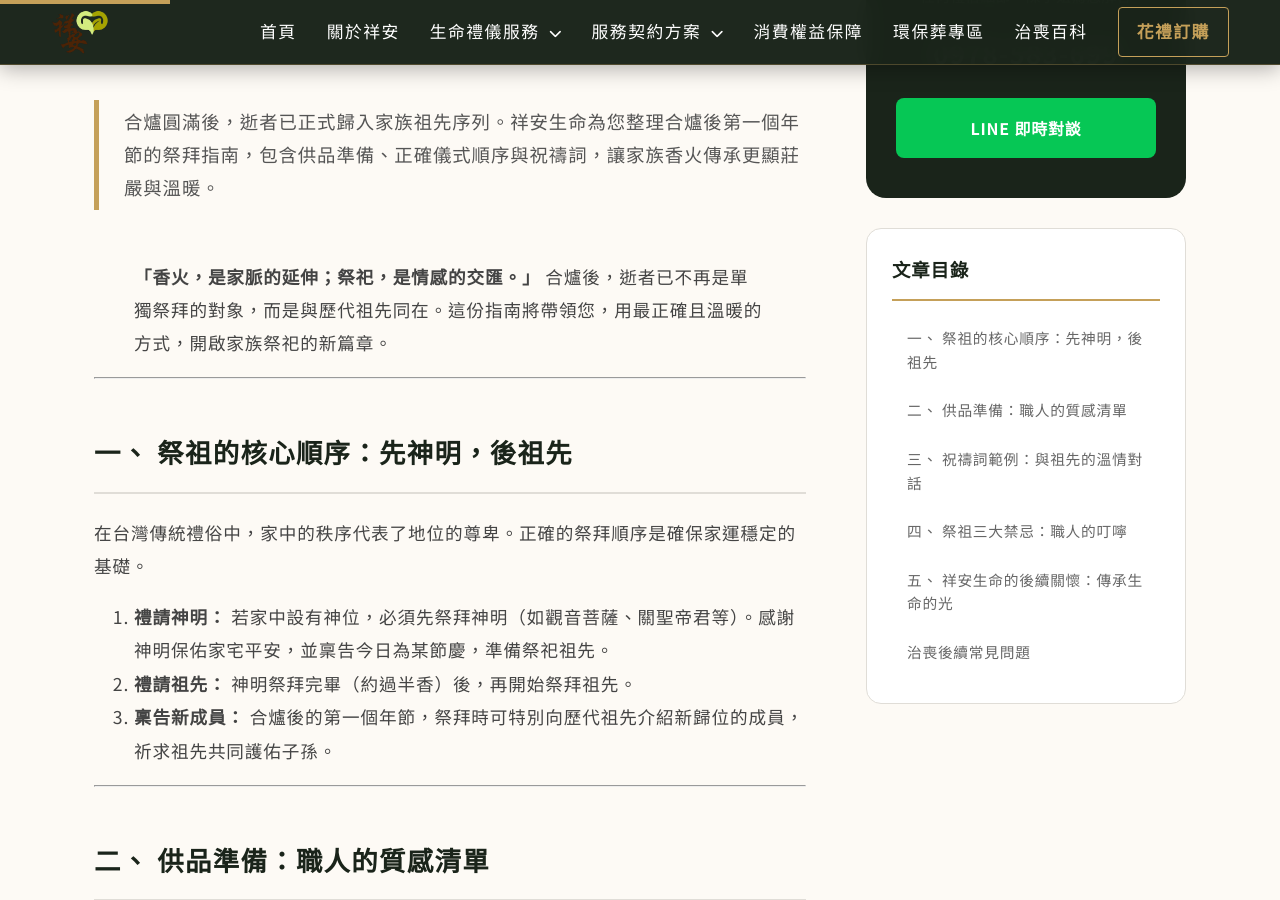
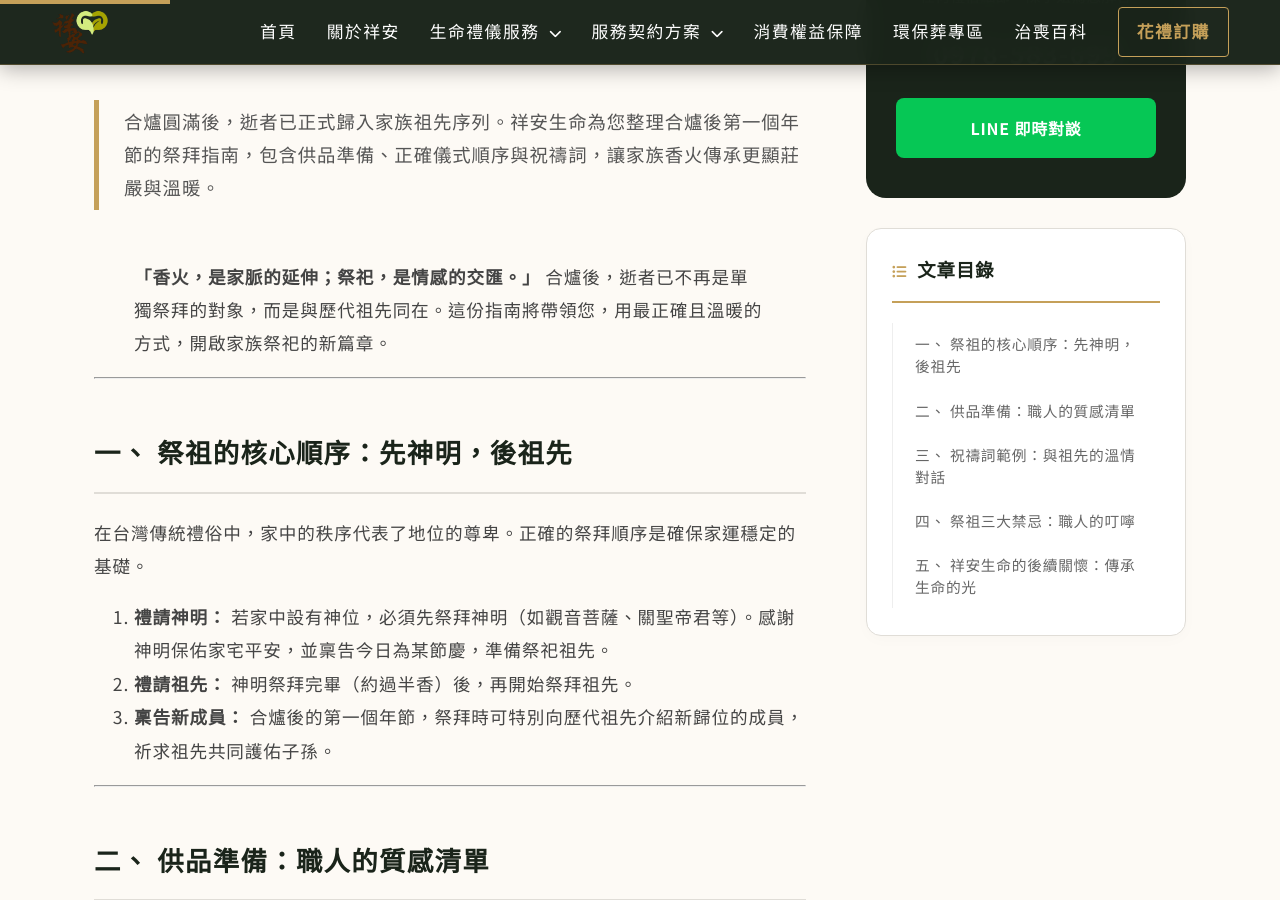
Before and after one commit to Shiangan/Shiangan, a Jekyll site: the page built from _posts/2026-03-31-article-ancestor-worship.md, in a window 1280 px wide and 900 px high, scrolled down 693 px. Built offline with Jekyll 4.4.1, drawn with Linux system fonts in a browser that asks for light colours; some web fonts are replaced.

Commit message:
Refactor TOC styles and improve JavaScript logic
Enhanced the TOC widget with improved styles and functionality.

```diff
--- a/_layouts/post.html
+++ b/_layouts/post.html
@@ -77,28 +77,81 @@
         .entry-content { font-size: 1.1rem; color: #444; }
         .entry-content h2 { color: var(--sa-green); border-bottom: 2px solid #e0ddd7; padding-bottom: 12px; margin-top: 50px; font-family: 'Noto Serif TC', serif; scroll-margin-top: 120px; }
 
-        /* TOC 側邊目錄 - 咬住圖片中的連結感 */
-        .toc-widget { background: #fff; padding: 25px; border-radius: 15px; border: 1px solid #e0ddd7; margin-top: 30px; position: sticky; top: 100px; transition: 0.3s; }
-        .toc-title { font-family: 'Noto Serif TC', serif; color: var(--sa-green); font-size: 1.15rem; margin-top: 0; border-bottom: 2px solid var(--sa-gold); padding-bottom: 10px; margin-bottom: 15px; }
-        #toc-list { list-style: none; padding: 0; margin: 0; }
-        #toc-list li { margin-bottom: 5px; }
+                /* TOC 側邊目錄 - 強化視覺引導感 */
+        .toc-widget {
+            background: #fff;
+            padding: 25px;
+            border-radius: 15px;
+            border: 1px solid #e0ddd7;
+            margin-top: 30px;
+            position: sticky;
+            top: 100px;
+            transition: all 0.3s ease;
+            box-shadow: 0 4px 15px rgba(0,0,0,0.02); /* 增加輕微陰影提升層次 */
+        }
+
+        .toc-title {
+            font-family: 'Noto Serif TC', serif;
+            color: var(--sa-green);
+            font-size: 1.15rem;
+            margin-top: 0;
+            border-bottom: 2px solid var(--sa-gold);
+            padding-bottom: 12px;
+            margin-bottom: 20px;
+            display: flex;
+            align-items: center;
+            gap: 10px;
+        }
+
+        /* 在標題前加一個小圖示，增加權威感 */
+        .toc-title::before {
+            content: '\f0ca'; /* FontAwesome 清單圖示 */
+            font-family: 'Font Awesome 6 Free';
+            font-weight: 900;
+            font-size: 0.9rem;
+            color: var(--sa-gold);
+        }
+
+        #toc-list {
+            list-style: none;
+            padding: 0;
+            margin: 0;
+            border-left: 1px solid #eee; /* 建立一條垂直貫穿線 */
+        }
+
+        #toc-list li {
+            margin-bottom: 2px;
+            position: relative;
+        }
+
         #toc-list a {
             text-decoration: none;
             color: #666;
-            transition: all 0.3s ease;
+            transition: all 0.2s ease-in-out;
             display: block;
-            line-height: 1.6;
-            padding: 10px 15px;
-            border-radius: 8px;
+            line-height: 1.5;
+            padding: 10px 20px;
             font-size: 0.92rem;
+            border-left: 3px solid transparent; /* 預留邊框位置避免跳動 */
+            margin-left: -1px; /* 覆蓋在貫穿線上 */
         }
-        #toc-list a:hover { color: var(--sa-gold); background: rgba(197, 160, 89, 0.05); }
+
+        #toc-list a:hover {
+            color: var(--sa-gold);
+            background: rgba(197, 160, 89, 0.03);
+            border-left: 3px solid #eee;
+        }
+
+        /* 當前閱讀位置的高亮樣式 */
         #toc-list a.active {
             color: var(--sa-gold);
             background: rgba(197, 160, 89, 0.08);
             font-weight: bold;
-            box-shadow: inset 4px 0 0 var(--sa-gold); /* 咬住連結的視覺線條 */
+            border-left: 3px solid var(--sa-gold); /* 真正「咬住」貫穿線的設計 */
+            padding-left: 20px;
+            transition: 0.3s;
         }
+
 
         /* FAQ 區塊 */
         .sa-faq-section { margin: 60px 0; padding: 40px; background: #fff; border-radius: 20px; border: 1px solid #e0ddd7; }
@@ -182,12 +235,17 @@
                         {% for post in site.posts %}
                             {% if post.url != page.url and count < 3 %}
                                 <a href="{{ post.url | relative_url }}" class="related-card">
-                                    <div class="related-img" style="background-image: url('{{ post.image | relative_url }}');"></div>
+    <img src="{{ post.image | relative_url }}"
+         alt="{{ post.title }}"
+         loading="lazy"
+         style="width:100%; height:170px; object-fit:cover; display:block;">
+
     <div class="related-body">
         <h4>{{ post.title }}</h4>
         <p style="font-size: 0.85rem; color: #888; margin-top: 10px;">{{ post.description | truncate: 50 }}</p>
     </div>
 </a>
+
                                 {% assign count = count | plus: 1 %}
                             {% endif %}
                         {% endfor %}
@@ -226,32 +285,40 @@
             const li = document.createElement("li");
             const a = document.createElement("a");
             a.href = "#" + id;
-                a.textContent = heading.innerText.replace(' FAQ', '');
+            // 確保抓取乾淨的文字
+            a.textContent = heading.innerText.replace(' FAQ', '').trim();
             li.appendChild(a);
             tocList.appendChild(li);
             navLinks.push(a);
         });
     }
 
-        window.onscroll = function() {
-            // 進度條
-            let winScroll = document.body.scrollTop || document.documentElement.scrollTop;
+    // 優化：使用 scrollY 標準語法，並加入 passive 監聽提升滑動流暢度
+    window.addEventListener("scroll", function() {
+        // 進度條計算
+        let winScroll = window.scrollY || document.documentElement.scrollTop;
         let height = document.documentElement.scrollHeight - document.documentElement.clientHeight;
-            document.getElementById("myBar").style.width = (winScroll / height) * 100 + "%";
+        let scrolled = (winScroll / height) * 100;
+        const progressBar = document.getElementById("myBar");
+        if(progressBar) progressBar.style.width = scrolled + "%";
 
-            // TOC 高亮
+        // TOC 高亮邏輯
         let current = "";
         headings.forEach((heading) => {
-                if (pageYOffset >= heading.offsetTop - 150) {
+            if (winScroll >= heading.offsetTop - 160) {
                 current = heading.getAttribute("id");
             }
         });
+
         navLinks.forEach((a) => {
             a.classList.remove("active");
-                if (a.getAttribute("href") === "#" + current) { a.classList.add("active"); }
+            if (a.getAttribute("href") === "#" + current) {
+                a.classList.add("active");
+            }
         });
-        };
+    }, { passive: true });
 });
 </script>
+
 </body>
 </html>
```
Also changed, not shown: other parts of _layouts/post.html (+2 -1 lines). Lines whose indentation alone changed are shown as unchanged.
